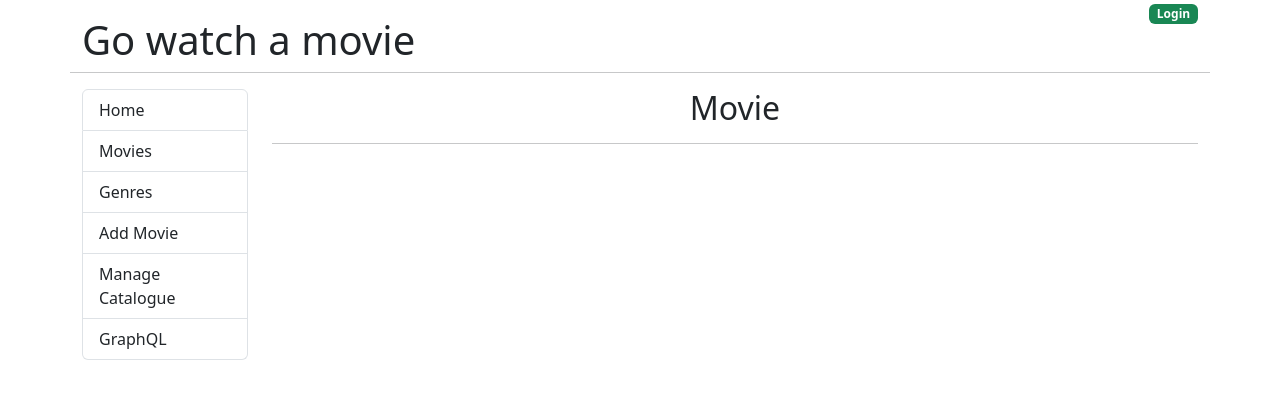
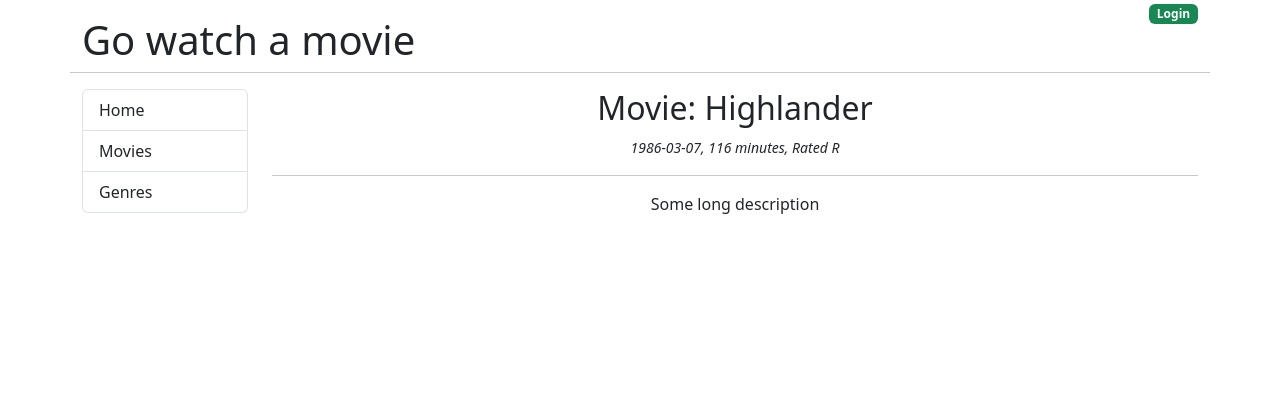
Before and after one commit to santiagotena/go-movies-app, a React (Create React App) app in the folder app/: page /movies/1 in a window 1280 px wide. Shown: the top 398 px of the page. Built offline with nearby package versions, Linux system fonts and the light colour scheme.

Commit message:
feat: add base for jwt token

```diff
--- a/app/src/App.js
+++ b/app/src/App.js
@@ -1,41 +1,78 @@
-import { Link, Outlet } from 'react-router-dom'
+import { useState } from "react";
+import { Link, Outlet } from "react-router-dom";
 
 function App() {
+  const [jwtToken, setJwtToken] = useState("");
+
   return (
-
     <div className="container">
       <div className="row">
         <div className="col">
           <h1 className="mt-3">Go watch a movie</h1>
         </div>
         <div className="col text-end">
-          <Link to='/login'>
-            <span className="badge bg-success">Login</span>
-          </Link>
+          {jwtToken === "" ? (
+            <Link to="/login">
+              <span className="badge bg-success">Login</span>
+            </Link>
+          ) : (
+            <Link to="/">
+              <span className="badge bg-danger">Logout</span>
+            </Link>
+          )}
         </div>
         <hr className="mb-3"></hr>
       </div>
 
       <div className="row">
         <div className="col-md-2">
-
           <nav>
             <div className="list-group">
-              <Link to='/' className="list-group-item list-group-item-action">Home</Link>
-              <Link to='/movies' className="list-group-item list-group-item-action">Movies</Link>
-              <Link to='/genres' className="list-group-item list-group-item-action">Genres</Link>
-              <Link to='/admin/movie/0' className="list-group-item list-group-item-action">Add Movie</Link>
-              <Link to='/manage-catalogue' className="list-group-item list-group-item-action">Manage Catalogue</Link>
-              <Link to='/graphql' className="list-group-item list-group-item-action">GraphQL</Link>
+              <Link to="/" className="list-group-item list-group-item-action">
+                Home
+              </Link>
+              <Link
+                to="/movies"
+                className="list-group-item list-group-item-action"
+              >
+                Movies
+              </Link>
+              <Link
+                to="/genres"
+                className="list-group-item list-group-item-action"
+              >
+                Genres
+              </Link>
+
+              {jwtToken !== "" && (
+                <>
+                  <Link
+                    to="/admin/movie/0"
+                    className="list-group-item list-group-item-action"
+                  >
+                    Add Movie
+                  </Link>
+                  <Link
+                    to="/manage-catalogue"
+                    className="list-group-item list-group-item-action"
+                  >
+                    Manage Catalogue
+                  </Link>
+                  <Link
+                    to="/graphql"
+                    className="list-group-item list-group-item-action"
+                  >
+                    GraphQL
+                  </Link>
+                </>
+              )}
             </div>
           </nav>
-
         </div>
         <div className="col-md-10">
           <Outlet></Outlet>
         </div>
       </div>
-
     </div>
   );
 }
--- a/app/src/components/Movie.js
+++ b/app/src/components/Movie.js
@@ -1,15 +1,30 @@
-import { useState } from "react";
+import { useEffect, useState } from "react";
+import { useParams } from "react-router-dom";
 
 function Movie() {
-	const [movie, setMovie] = useState({});
+  const [movie, setMovie] = useState({});
+  let { id } = useParams();
 
+  useEffect(() => {
+    let myMovie = {
+      id: 1,
+      title: "Highlander",
+      release_date: "1986-03-07",
+      runtime: 116,
+      mpaa_rating: "R",
+      description: "Some long description",
+    };
+    setMovie(myMovie);
+  }, [id]);
 
-	return(
-		<div className="text-center">
-			<h2>Movie</h2>
-			<hr></hr>
-		</div>
-	)
+  return (
+    <div className="text-center">
+      <h2>Movie: {movie.title}</h2>
+			<small><em>{movie.release_date}, {movie.runtime} minutes, Rated {movie.mpaa_rating}</em></small>
+      <hr></hr>
+      <p>{movie.description}</p>
+    </div>
+  );
 }
 
 export default Movie;
```
